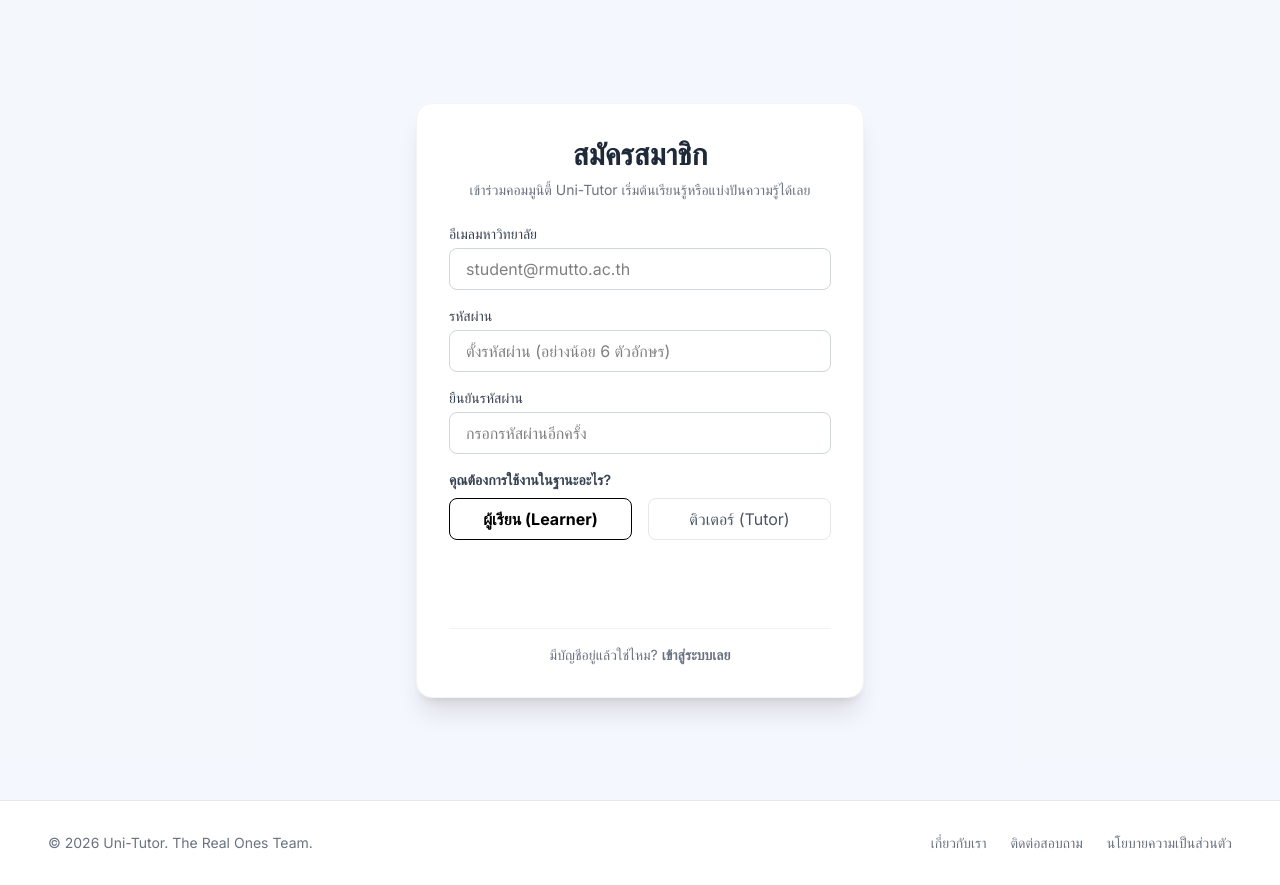
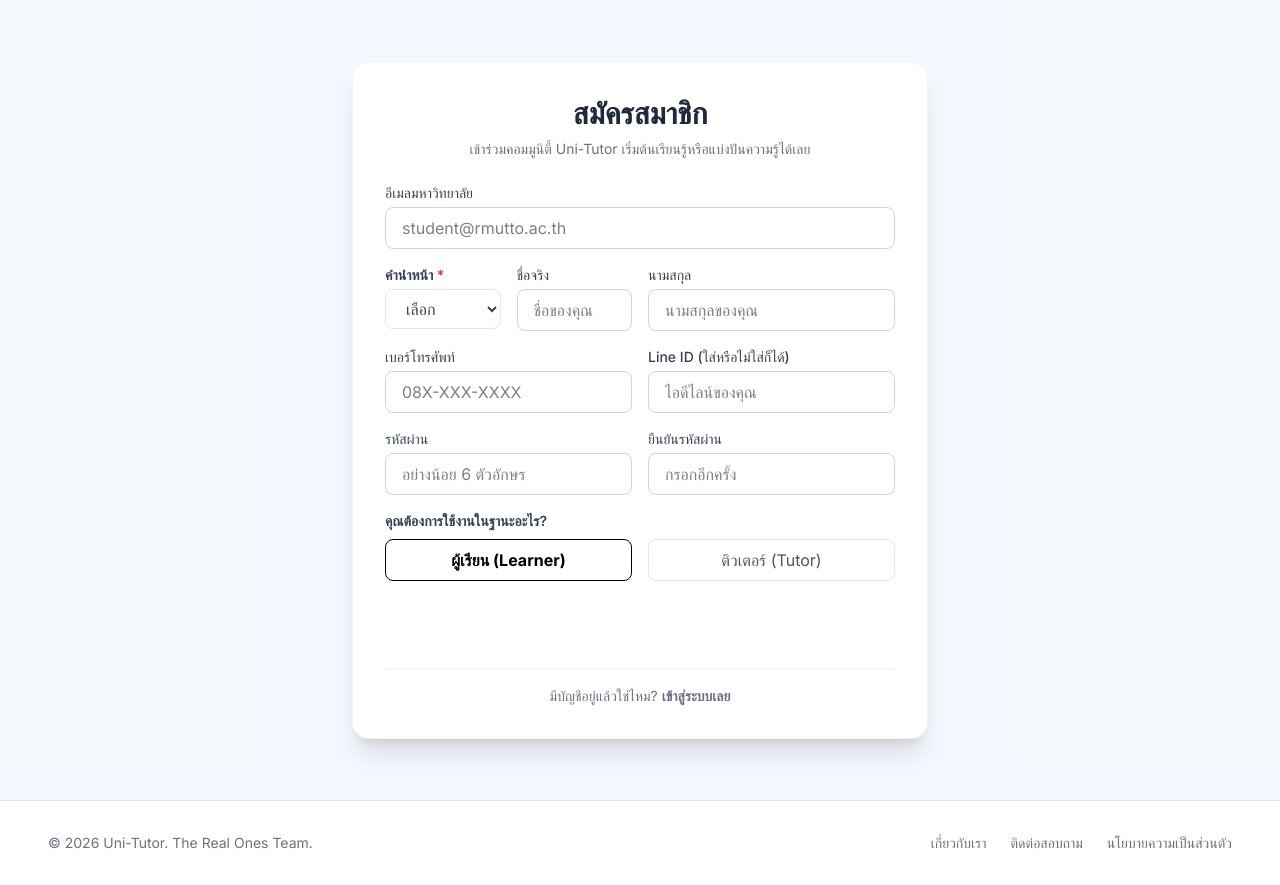
Before and after one commit to modsunxx/Uni-Tutor, a Next.js app: page /register in a window 1280 px wide. Built offline with nearby package versions, Linux system fonts and the light colour scheme; no server answers.

Commit message:
update: profile detail and regis detail

```diff
--- a/src/app/(auth)/register/page.tsx
+++ b/src/app/(auth)/register/page.tsx
@@ -5,16 +5,24 @@ import Link from "next/link";
 import { useRouter } from "next/navigation";
 import { Button } from "@/components/ui/Button";
 import { Input } from "@/components/ui/Input";
-import { createClient } from "@/utils/supabase/client"; // นำเข้า Supabase Client
+import { createClient } from "@/utils/supabase/client";
 
 export default function RegisterPage() {
   const router = useRouter();
-  const supabase = createClient(); // เรียกใช้งาน Supabase
+  const supabase = createClient();
 
   const [email, setEmail] = useState("");
   const [password, setPassword] = useState("");
   const [confirmPassword, setConfirmPassword] = useState("");
-  const [role, setRole] = useState("Learner"); // ค่าเริ่มต้นเป็นผู้เรียน
+
+  // ข้อมูลส่วนตัวเพิ่มเติม
+  const [title, setTitle] = useState("");
+  const [firstName, setFirstName] = useState("");
+  const [lastName, setLastName] = useState("");
+  const [phone, setPhone] = useState("");
+  const [lineId, setLineId] = useState("");
+
+  const [role, setRole] = useState("Learner");
 
   const [errorMsg, setErrorMsg] = useState("");
   const [isLoading, setIsLoading] = useState(false);
@@ -23,9 +31,13 @@ export default function RegisterPage() {
     e.preventDefault();
     setErrorMsg("");
 
-    // 1. ตรวจสอบเงื่อนไขฝั่งหน้าบ้าน
     if (!email.endsWith("@rmutto.ac.th")) {
       setErrorMsg("กรุณาใช้อีเมลของมหาวิทยาลัย (@rmutto.ac.th) เท่านั้นครับ");
+      return;
+    }
+
+    if (!title) {
+      setErrorMsg("กรุณาเลือกคำนำหน้าชื่อครับ");
       return;
     }
 
@@ -41,23 +53,25 @@ export default function RegisterPage() {
 
     setIsLoading(true);
 
-    // 2. ส่งข้อมูลไปสมัครสมาชิกที่ Supabase
+    // ส่งข้อมูลทั้งหมดไปสมัครสมาชิกพร้อมกับ Metadata
     const { data, error } = await supabase.auth.signUp({
       email: email,
       password: password,
       options: {
         data: {
-          role: role, // บันทึก Role ลงใน Metadata ของ Auth ทันที
+          role: role,
+          title: title,
+          first_name: firstName,
+          last_name: lastName,
+          phone: phone,
+          line_id: lineId,
         },
       },
     });
 
     setIsLoading(false);
 
-    // 3. จัดการกรณีเกิด Error จาก Supabase
     if (error) {
-      console.error("Signup error:", error.message);
-      // แปลงข้อความ Error ให้เข้าใจง่ายขึ้น
       if (error.message.includes("User already registered")) {
         setErrorMsg("อีเมลนี้มีผู้ใช้งานแล้วครับ");
       } else {
@@ -66,7 +80,6 @@ export default function RegisterPage() {
       return;
     }
 
-    // 4. สำเร็จ! แจ้งเตือนและพาไปหน้าเข้าสู่ระบบ
     if (data.user) {
       alert("สมัครสมาชิกสำเร็จ! โปรดเข้าสู่ระบบเพื่อเริ่มใช้งาน");
       router.push("/login");
@@ -75,7 +88,7 @@ export default function RegisterPage() {
 
   return (
     <main className="min-h-screen flex items-center justify-center bg-blue-50/50 p-4 py-12">
-      <div className="w-full max-w-md bg-white rounded-2xl shadow-xl p-8 space-y-6 border border-gray-100">
+      <div className="w-full max-w-xl bg-white rounded-2xl shadow-xl p-8 space-y-6 border border-gray-100">
         <div className="text-center space-y-2">
           <h1 className="text-3xl font-bold text-gray-800">สมัครสมาชิก</h1>
           <p className="text-gray-500 text-sm">
@@ -84,7 +97,6 @@ export default function RegisterPage() {
           </p>
         </div>
 
-        {/* แสดงข้อความแจ้งเตือนเมื่อเกิด Error */}
         {errorMsg && (
           <div className="bg-red-50 text-red-500 text-sm p-3 rounded-lg border border-red-100 text-center">
             {errorMsg}
@@ -101,25 +113,91 @@ export default function RegisterPage() {
             required
           />
 
+          {/* แถวที่ 1: คำนำหน้า, ชื่อจริง, นามสกุล */}
+          <div className="grid grid-cols-1 md:grid-cols-4 gap-4">
+            <div className="md:col-span-1 space-y-1">
+              <label className="text-sm font-semibold text-gray-700 block">
+                คำนำหน้า <span className="text-red-500">*</span>
+              </label>
+              <select
+                value={title}
+                onChange={(e) => setTitle(e.target.value)}
+                required
+                className="w-full px-4 py-2 border border-gray-200 rounded-lg focus:outline-none focus:border-primary focus:ring-1 focus:ring-primary text-gray-700 bg-white"
+              >
+                <option value="" disabled>
+                  เลือก
+                </option>
+                <option value="นาย">นาย</option>
+                <option value="นางสาว">นางสาว</option>
+                <option value="นาง">นาง</option>
+              </select>
+            </div>
+            <div className="md:col-span-1 flex items-end">
+              <div className="w-full">
+                <Input
+                  label="ชื่อจริง"
+                  type="text"
+                  placeholder="ชื่อของคุณ"
+                  value={firstName}
+                  onChange={(e) => setFirstName(e.target.value)}
+                  required
+                />
+              </div>
+            </div>
+            <div className="md:col-span-2 flex items-end">
+              <div className="w-full">
+                <Input
+                  label="นามสกุล"
+                  type="text"
+                  placeholder="นามสกุลของคุณ"
+                  value={lastName}
+                  onChange={(e) => setLastName(e.target.value)}
+                  required
+                />
+              </div>
+            </div>
+          </div>
+
+          {/* แถวที่ 2: เบอร์โทรศัพท์, Line ID */}
+          <div className="grid grid-cols-1 md:grid-cols-2 gap-4">
+            <Input
+              label="เบอร์โทรศัพท์"
+              type="tel"
+              placeholder="08X-XXX-XXXX"
+              value={phone}
+              onChange={(e) => setPhone(e.target.value)}
+              required
+            />
+            <Input
+              label="Line ID (ใส่หรือไม่ใส่ก็ได้)"
+              type="text"
+              placeholder="ไอดีไลน์ของคุณ"
+              value={lineId}
+              onChange={(e) => setLineId(e.target.value)}
+            />
+          </div>
+
+          {/* แถวที่ 3: รหัสผ่าน, ยืนยันรหัสผ่าน */}
+          <div className="grid grid-cols-1 md:grid-cols-2 gap-4">
             <Input
               label="รหัสผ่าน"
               type="password"
-            placeholder="ตั้งรหัสผ่าน (อย่างน้อย 6 ตัวอักษร)"
+              placeholder="อย่างน้อย 6 ตัวอักษร"
               value={password}
               onChange={(e) => setPassword(e.target.value)}
               required
             />
-
             <Input
               label="ยืนยันรหัสผ่าน"
               type="password"
-            placeholder="กรอกรหัสผ่านอีกครั้ง"
+              placeholder="กรอกอีกครั้ง"
               value={confirmPassword}
               onChange={(e) => setConfirmPassword(e.target.value)}
               required
             />
+          </div>
 
-          {/* ส่วนเลือก Role (ผู้เรียน / ผู้สอน) */}
           <div className="space-y-2 pb-2">
             <label className="text-sm font-semibold text-gray-700 block">
               คุณต้องการใช้งานในฐานะอะไร?
```
Also changed, not shown: src/app/profile/page.tsx (+54 -24 lines). Lines whose indentation alone changed are shown as unchanged.
